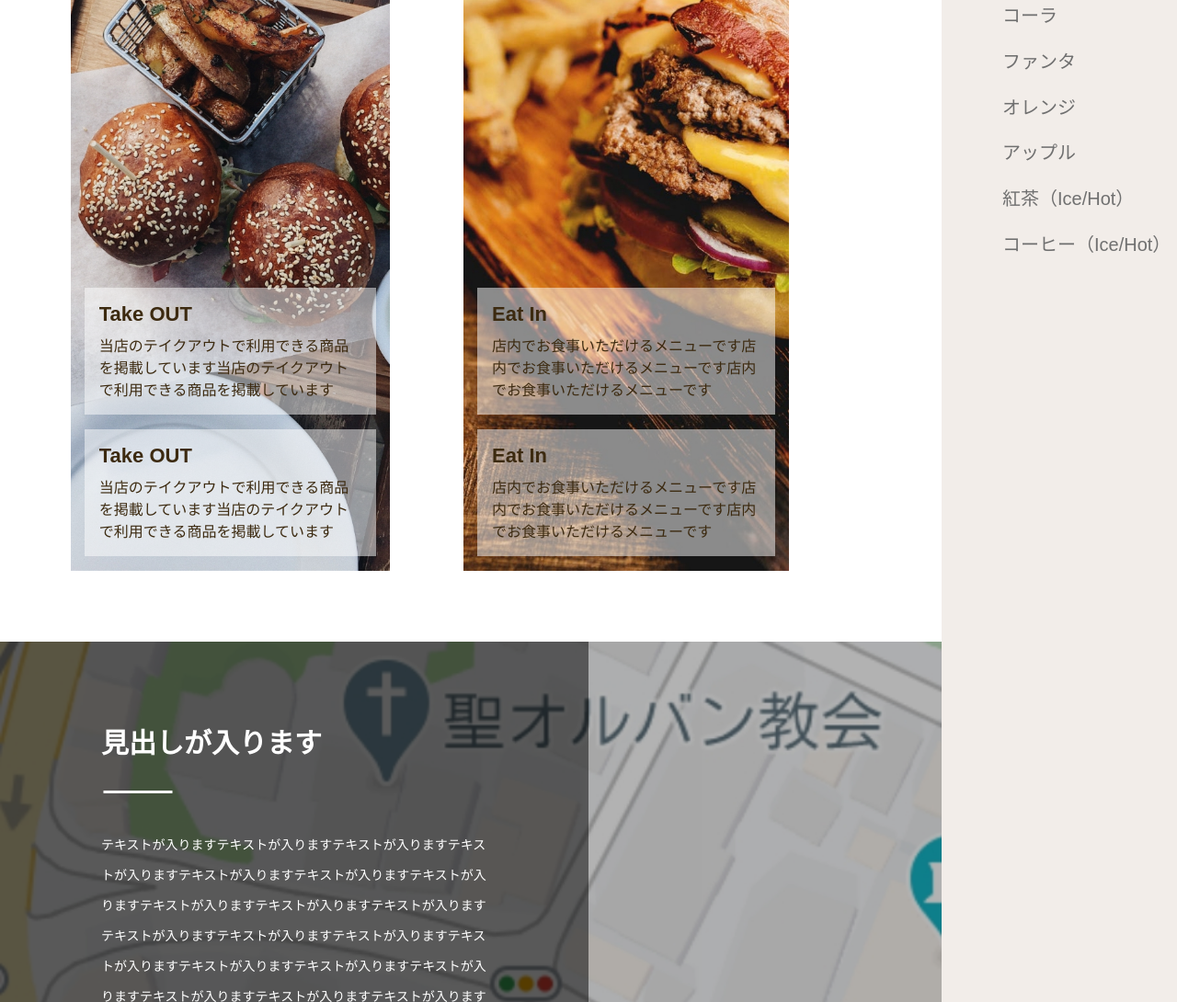
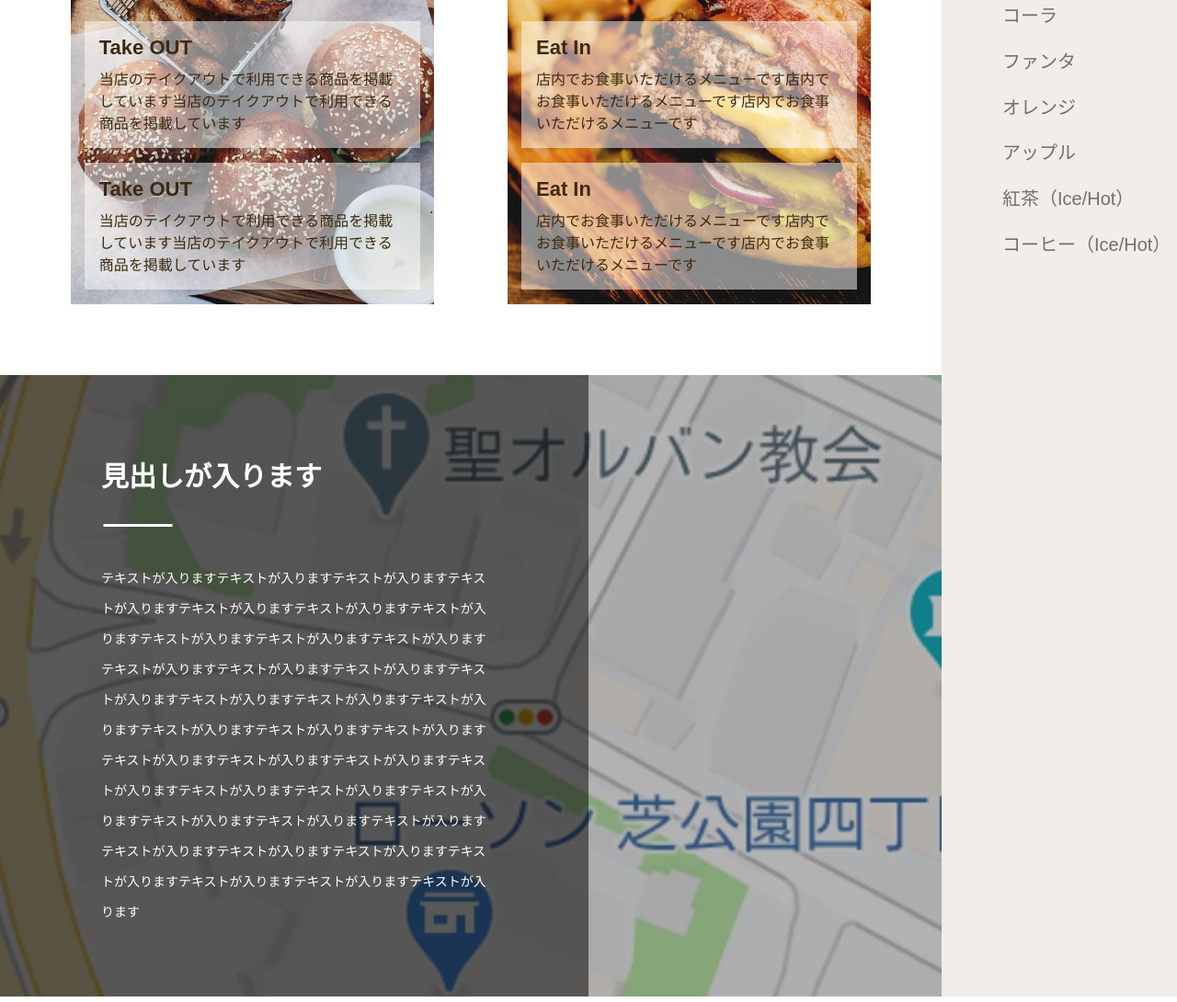
Before and after one commit to Reshin311/Hamburger2023, a plain HTML site: page index.html in a window 1280 px wide. Shown: the part 1072-2162 px from the top of the page at 92% size. Drawn offline with Linux system fonts and the light colour scheme; some packages are replaced by stand-ins of ours; a web font is replaced by a local one.

Commit message:
0523提出後修正

```diff
--- a/js/script.js
+++ b/js/script.js
@@ -5,10 +5,13 @@ console.log("test1")
 const btn = document.querySelector('.p-button-menu');
 const menu = document.querySelector('.l-nav');
 const overlay = document.querySelector('.p-menu__bg');
+const open = document.querySelector('body')
+
 btn.addEventListener('click', () => {
     console.log("test2")
 overlay.classList.toggle('overlay');
 menu.classList.toggle('open-menu');
+open.classList.toggle('open-menu');
 
 });
 
@@ -19,4 +22,6 @@ const close = document.querySelector('.c-btn_menu-close');
 close.addEventListener('click',() => {
     menu.classList.remove('open-menu');
     overlay.classList.remove('overlay');
+    open.classList.toggle('open-menu');
+
 });
--- a/scss/object/project/_footer.scss
+++ b/scss/object/project/_footer.scss
@@ -1,3 +1,7 @@
+
+@use "../../foundation/mixin" as *;
+
+
 .l-footer {
     height: 150px;
     background-image: url(/img/footer.jpg);
@@ -15,6 +19,10 @@
     color: #fff;
     margin-top: 16px;
     z-index: 1;
+    @include tablet {
+        margin-top: 40px;
+    }
+
 }
 
 .p-link-footer__shopinfo {
@@ -45,4 +53,8 @@
         margin-top: 70px;
         margin-bottom: 16px;
         font-size: 1.4rem;
+        @include tablet {
+            margin-top: 30px;
+        }
+
     }
--- a/scss/object/project/_main.scss
+++ b/scss/object/project/_main.scss
@@ -2,6 +2,9 @@
 //main
 @use "../../foundation/mixin" as *;
 
+body.open-menu {
+    overflow: hidden;
+}
 
 
 
@@ -36,7 +39,7 @@
     margin-top: 13px;
     margin-left: 15px;
     font-family: Roboto;
-    }
+}
 
 .p-heading__main {
 color: #3C2A10;
@@ -52,7 +55,14 @@ color: #3C2A10;
 
 
 
-
+.p-card {
+    @include tablet {
+        width: 50vw;
+    }
+    @include pc {
+    width: 40vw;
+    }
+}
 
 
 .p-card__takeout {
@@ -75,10 +85,11 @@ color: #3C2A10;
     &1 {
         margin-top: 210px;
         @include tablet {
-            margin-top: 250px;
+            align-items: flex-end;
+            // margin-top: 250px;
         }
         @include pc {
-            margin-top: 500px;
+            // margin-top: 500px;
         }
     }
 
@@ -109,7 +120,7 @@ color: #3C2A10;
 
     }
     @include pc {
-        width: 73vw;
+        width: 80vw;
         padding: 6vw 6vw;
         flex-wrap: 3vw;
         gap: 80px;
@@ -135,18 +146,23 @@ color: #3C2A10;
 .p-gray-scale {
     background-size: cover;
     background-color: rgba($color: #000000, $alpha: 30%);
-    height: 649px;
+    min-height: 649px;
+    height: 100%;
+    @include tablet {
+        min-height: auto;
+    }
 
 }
-.p-map {
-    overflow: scroll;
-}
+
 
 .p-overlay__map {
     display: inline-block;
     background: rgba(0, 0, 0,50%);
 
-    height: 415px; //親要素に高さの指定がないから％はつかえない
+    height: 415px;
+    @include tablet {
+        height: 100%;
+    }
     @include pc {
         width: 50vw;
         height: 100%;
@@ -183,9 +199,7 @@ color: #3C2A10;
     }
 }
 
-.p-container-map {
-    overflow: scroll;
-}
+
 
 
 .c-text__map {
@@ -234,7 +248,7 @@ color: #3C2A10;
     font-size: 1.6rem;
     margin: 175px 0 110px 25px;
     @include tablet {
-        margin: 148px 0 110px 150px;
+        margin: 141px 0 110px 150px;
 
     }
 
@@ -292,6 +306,7 @@ color: #3C2A10;
     @include tablet{
         width: 45vw;
         margin: 0;
+        padding: 32px 59px 10px 35px;
         }
 
 }
--- a/scss/object/project/_sidebar.scss
+++ b/scss/object/project/_sidebar.scss
@@ -12,7 +12,8 @@
     position: absolute;
     top: 0;
     width: 100%;
-    height: 2000px;
+    height: 100%;
+
 
     background-color:rgba($color: #000000, $alpha: 50%) ;
     visibility: hidden;
@@ -25,7 +26,7 @@
         transition: 0.5s;
         opacity: 1;
         position: fixed;
-        z-index: 2;
+        z-index: 3;
     }
     @include pc {
         display: none;
@@ -69,7 +70,7 @@
 
 
 }
-// .p-aside-container.open-menu {
+
     .l-nav.open-menu {
     width: 90%;
     @include tablet {
```
Also changed, not shown: index.html (+2 -0 lines), css/style.css, css/style.min.css, scss/object/project/_header.scss (line endings or trailing spaces), 2 other files.
